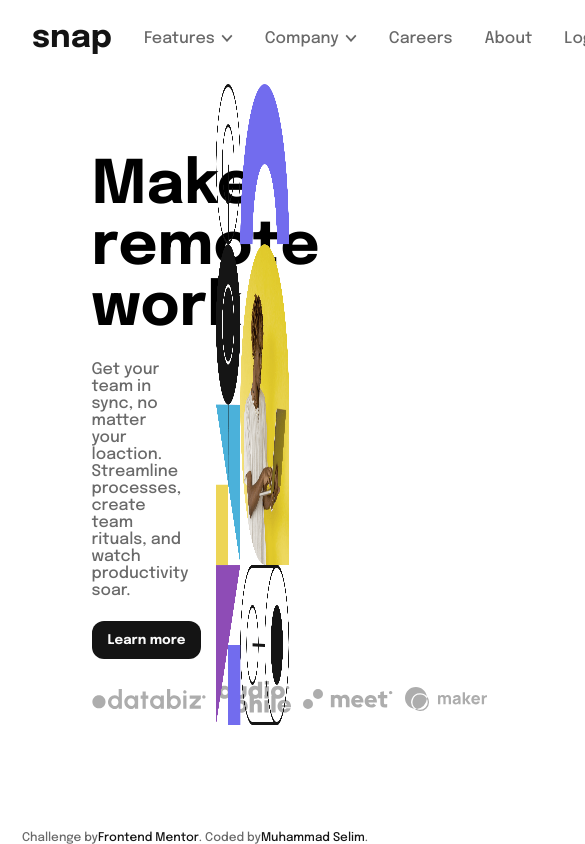
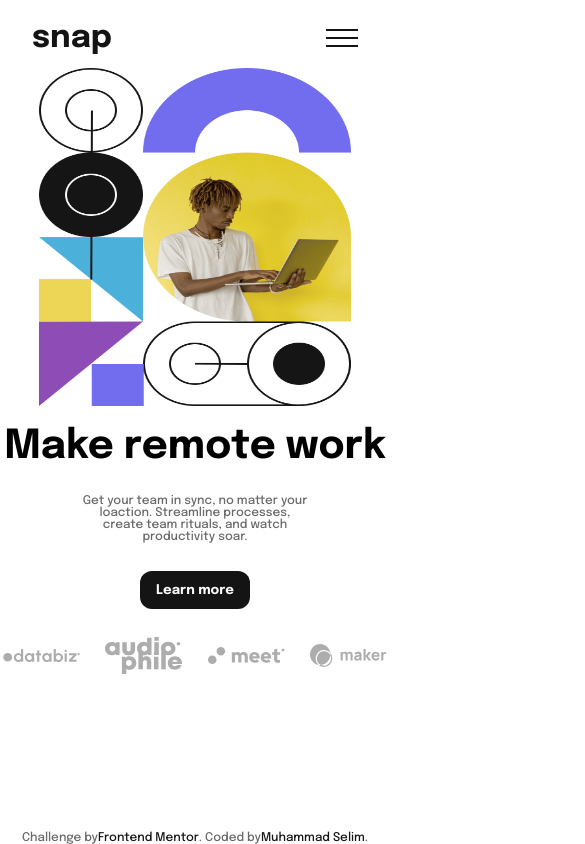
Before and after one commit to Mu-selim/Intro-section-with-dropdown-navigation, a plain HTML site: page index.html in a window 390 px wide. Shown: the top 844 px of the page, 585 px wide, since content can reach past the window. Drawn offline with Linux system fonts and the light colour scheme.

Commit message:
Add files via upload

```diff
--- a/index.html
+++ b/index.html
@@ -74,7 +74,8 @@
 
   <main class="container">
     <section class="left-sec">
-      <h1>Make <br id="break-line"> remote work</h1>
+      <h1 class="big">Make <br id="break-line"> remote work</h1>
+      <h1 class="small">Make remote work</h1>
       <p>
         Get your team in sync, no matter your loaction.
         Streamline processes, create team rituals, and
--- a/styling/style.css
+++ b/styling/style.css
@@ -76,7 +76,7 @@
     display: none;
     position: absolute;
     min-width: 160px;
-    box-shadow: 0px 8px 16px 0px rgba(0,0,0,0.2);
+    box-shadow: 0px 0px 20px 4px rgba(0,0,0,0.2);
     background-color: var(--Almost-White);
     z-index: 1;
     border-radius: 12px;
@@ -114,6 +114,7 @@
 }
 
 .nav-right-box {
+    position: relative;
     margin: 0 32px;
     display: flex;
     gap: 32px;
@@ -152,7 +153,6 @@
     height: 76vh;
     margin: 0 80px;
     display: flex;
-    flex-wrap: wrap;
     justify-content: space-around;
     align-items: center;
 }
@@ -162,13 +162,17 @@
     height: 100%;
     display: flex;
     flex-direction: column;
-    justify-content: space-between;
+    justify-content: flex-end;
+    gap: 40px;
 }
 
 .left-sec h1 {
     font-size: 60px;
     font-weight: 700;
-    margin-top: 80px;
+}
+
+.small {
+    display: none;
 }
 
 .left-sec p {
@@ -224,3 +228,134 @@
     color: var(--Almost-Black);
     text-decoration: none;
 }
+
+@media (max-width: 950px) {
+    .container {
+        margin: 0 40px;
+    }
+}
+
+@media (max-width: 840px) {
+    .nav-box .nav-left-box {
+        gap: 24px;
+    }
+
+    #logo {
+        font-weight: 28px;
+    }
+
+    .nav-left-box li, .nav-left-box li *, .nav-right-box * {
+        font-size: 12px;
+    }
+
+    .container {
+        margin: 0 40px;
+    }
+
+    .left-sec h1 {
+        font-size: 40px;
+    }
+
+    .left-sec p {
+        font-size: 12px;
+    }
+
+    .left-sec .sponsers {
+        gap: 8px;
+    }
+
+    .sponsers img {
+        width: 45%;
+        height: 45%;
+    }
+
+    .right-sec {
+        width: 50%;
+    }
+
+    .background-img {
+        width: 75%;
+        height: 80%;
+    }
+}
+
+@media (max-width: 650px) {
+    .nav-box .nav-left-box, .login, .register {
+        display: none;
+    }
+
+    .hamburger-menu {
+        display: flex;
+    }
+
+    #logo {
+        font-weight: 40px;
+    }
+
+    .nav-left-box li, .nav-left-box li *, .nav-right-box * {
+        font-size: 12px;
+    }
+
+    .container {
+        flex-direction: column-reverse;
+        width: 100%;
+        height: 80%;
+        margin: 0;
+        gap: 0;
+    }
+
+    .right-sec {
+        width: 100vw;
+        height: 40vh;
+        margin: 0;
+    }
+
+    .right-sec .background-img {
+        width: 80%;
+        height: 100%;
+    }
+
+    .left-sec {
+        width: 100%;
+        margin-top: 20px;
+        justify-content: center;
+        align-items: center;
+        gap: 28px;
+    }
+
+    .big {
+        display: none;
+    }
+
+    .small {
+        display: block;
+        text-align: center;
+    }
+
+    .left-sec p {
+        text-align: center;
+        margin: 0 80px;
+    }
+
+    .sponsers img {
+        width: 20%;
+        height: 20%;
+    }
+}
+
+@media (max-width: 385px) {
+    .left-sec {
+        gap: 16px;
+        margin: 12px;
+    }
+
+    .sponsers {
+        margin: 0 12px;
+        gap: 6px;
+    }
+
+    .sponsers img {
+        width: 15%;
+        height: 15%;
+    }
+}
```
